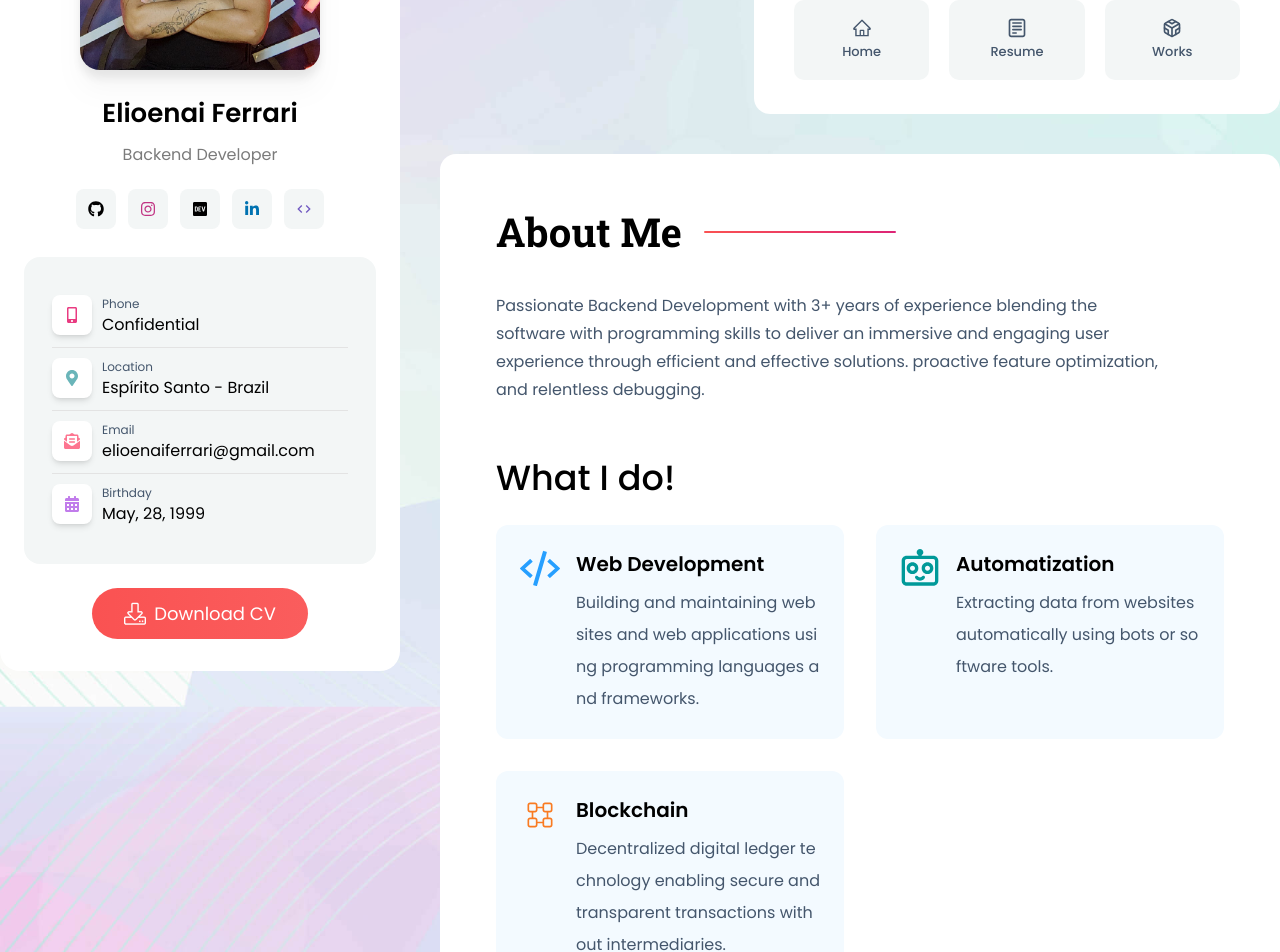
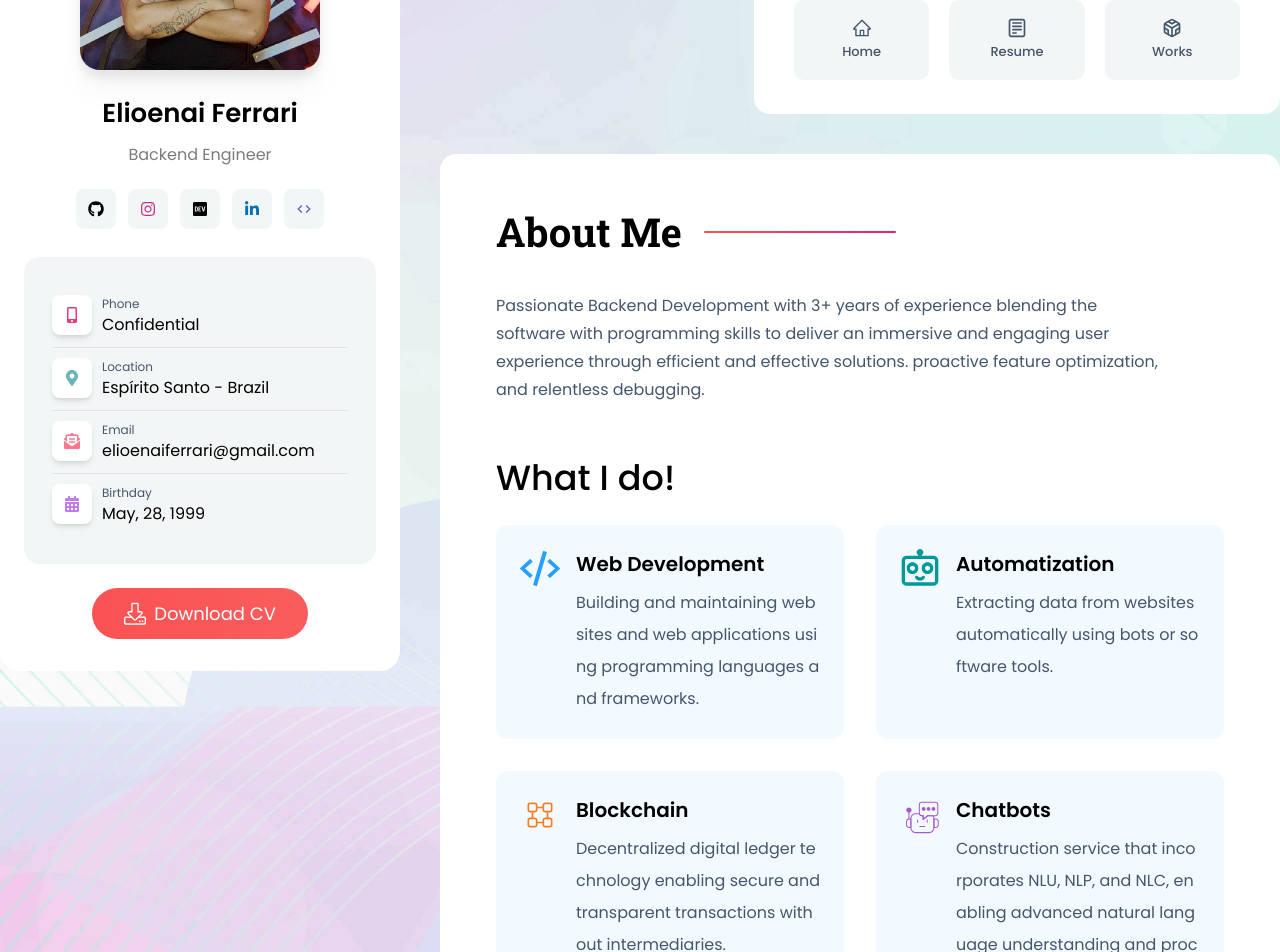
Before and after one commit to ElioenaiFerrari/portfolio, a Next.js app: page /home in a window 1280 px wide. Shown: the part 420-1372 px from the top of the page. Built offline with nearby package versions, Linux system fonts and the light colour scheme.

Commit message:
add chatbot service

```diff
--- a/constants.js
+++ b/constants.js
@@ -6,7 +6,7 @@ export const info = {
   email: 'elioenaiferrari@gmail.com',
   birthday: 'May, 28, 1999',
   fullName: 'Elioenai Ferrari',
-  profession: 'Backend Developer',
+  profession: 'Backend Engineer',
   instagram_url: 'https://www.instagram.com/elioenai_ferrari/',
   linkedIn_url: 'https://www.linkedin.com/in/elioenai-ferrari',
   dev_url: 'https://dev.to/elioenaiferrari',
@@ -37,6 +37,14 @@ export const info = {
       title: 'Blockchain',
       des: 'Decentralized digital ledger technology enabling secure and transparent transactions without intermediaries.',
       color: '#F97B22',
+      bg: '#F3FAFF',
+    },
+    {
+      id: '4',
+      icon: '/images/icons/chatbot.svg',
+      title: 'Chatbots',
+      des: 'Construction service that incorporates NLU, NLP, and NLC, enabling advanced natural language understanding and processing capabilities in just three lines of code.',
+      color: '#A459D1',
       bg: '#F3FAFF',
     },
   ],
@@ -70,7 +78,7 @@ export const info = {
         {
           id: 1,
           date: '2019-2020',
-          title: 'Software Development Intern',
+          title: 'Intern',
           place: 'Unisales',
           bg: '#EEF5FA',
         },
@@ -78,30 +86,37 @@ export const info = {
         {
           id: 2,
           date: '2020-2020',
-          title: 'Full-stack Developer',
+          title: 'Software Engineer',
           place: 'Tecnovix',
           bg: '#F2F4FF',
         },
         {
           id: 3,
           date: '2020-2021',
-          title: 'Leader Sofware Developer',
+          title: 'Leader Sofware Engineer',
           place: 'Intelliway',
           bg: '#EEF5FA',
         },
         {
           id: 4,
           date: '2021-2022',
-          title: 'Senior Software Developer',
+          title: 'Senior Software Engineer',
           place: 'CI&T',
           bg: '#F2F4FF',
         },
         {
           id: 5,
-          date: '2022-Current',
-          title: 'Senior Sofware Developer',
+          date: '2022-2024',
+          title: 'Senior Sofware Engineer',
           place: 'Pagar.me | Stone CO',
           bg: '#EEF5FA',
+        },
+        {
+          id: 6,
+          date: '2024-Current',
+          title: 'Senior Sofware Engineer',
+          place: 'iFood',
+          bg: '#F2F4FF',
         },
       ].reverse(),
     },
@@ -130,6 +145,12 @@ export const info = {
       color: '#CA56F2',
       name: 'Automatization',
       number: '80',
+    },
+    {
+      id: 5,
+      color: '#1B9C85',
+      name: 'Chatbots',
+      number: '90',
     },
   ],
   skillTags: [
```
Also changed, not shown: public/images/icons/chatbot.svg (added), 1 other file (tests, documents, lock files or other folders).
